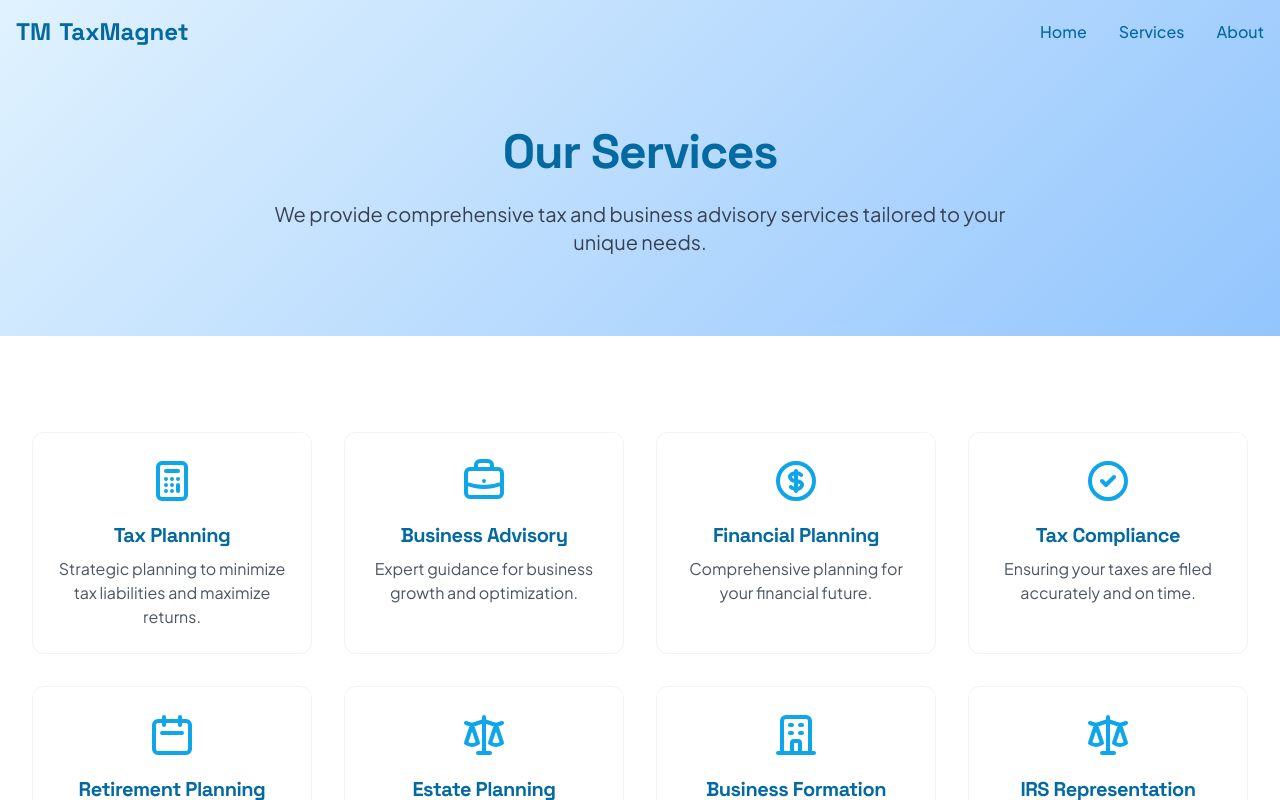
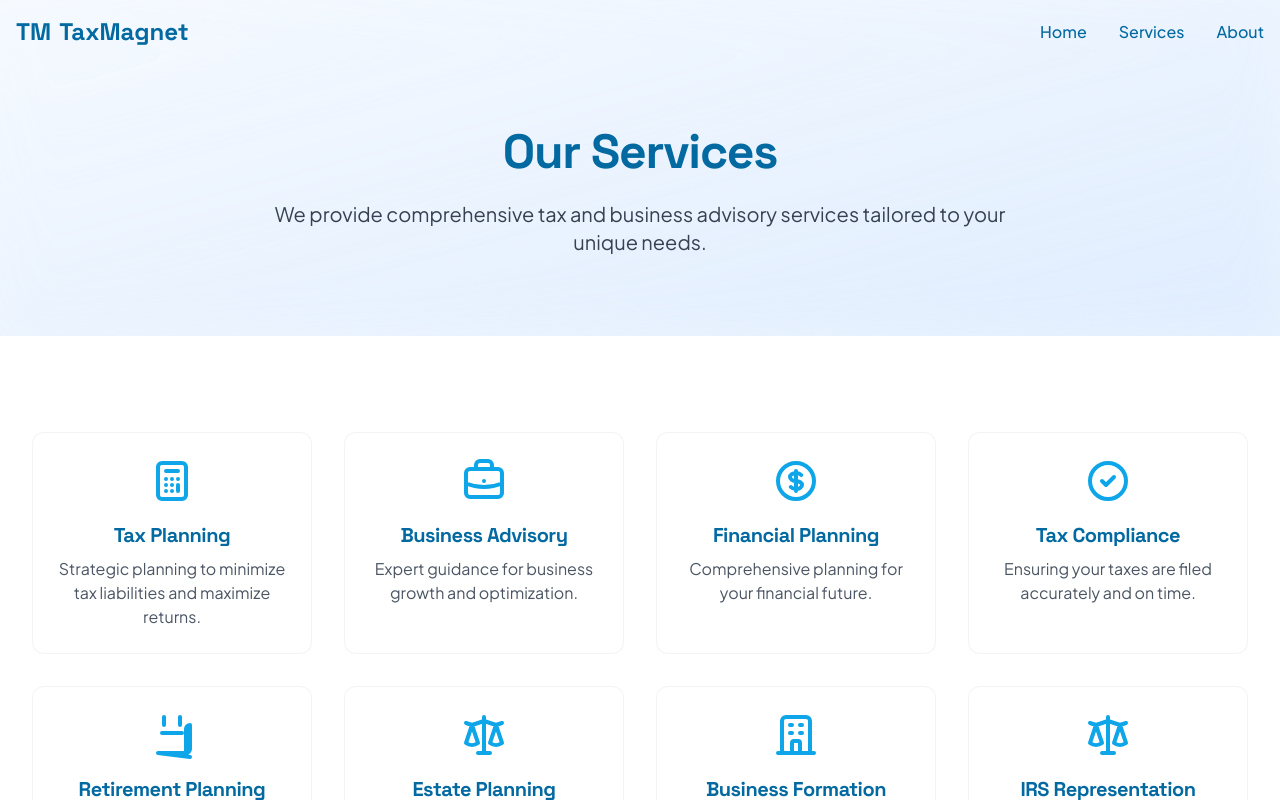
Before and after one commit to reginoorv/mtxt, a React (Vite) app: page /services in a window 1280 px wide. Shown: the top 800 px of the page. Built offline with nearby package versions, Linux system fonts and the light colour scheme.

Commit message:
Add background and blur effect
Apply background and blur effect to the specified section.

```diff
--- a/src/pages/Services.tsx
+++ b/src/pages/Services.tsx
@@ -1,4 +1,3 @@
-
 import { useEffect } from 'react';
 import Navbar from '@/components/Navbar';
 import Footer from '@/components/Footer';
@@ -57,7 +56,7 @@ const Services = () => {
       detailedDescription: "Our retirement planning services help you prepare for a financially secure future. We assess your current situation, define your retirement goals, and create strategies to help you achieve the retirement lifestyle you desire.",
       icon: (
         <svg className="h-12 w-12" xmlns="http://www.w3.org/2000/svg" fill="none" viewBox="0 0 24 24" stroke="currentColor">
-          <path strokeLinecap="round" strokeLinejoin="round" strokeWidth={2} d="M8 7V3m8 4V3m-9 8h10M5 21h14a2 2 0 002-2V7a2 2 0 00-2-2H5a2 2 0 00-2 2v12a2 2 0 002 2z" />
+          <path strokeLinecap="round" strokeLinejoin="round" strokeWidth={2} d="M8 7V3m8 4V3m-9 8h10M5 21h14a2 2 0 002-2V7a2 2 0 00-2 2v12a2 2 0 002 2z" />
         </svg>
       ),
     },
@@ -98,8 +97,8 @@ const Services = () => {
       <Navbar />
 
       {/* Header */}
-      <section className="hero-gradient pt-32 pb-20">
-        <div className="container mx-auto px-4 md:px-6 lg:px-8 text-center">
+      <section className="relative bg-gradient-to-br from-blue-50 via-blue-100/80 to-blue-200/60 pt-32 pb-20 backdrop-blur-lg before:absolute before:inset-0 before:bg-white/40 before:backdrop-blur-xl before:z-0">
+        <div className="container mx-auto px-4 md:px-6 lg:px-8 text-center relative z-10">
           <ScrollAnimationWrapper>
             <h1 className="text-4xl md:text-5xl font-bold text-taxmagnet-darkblue mb-6">Our Services</h1>
             <p className="text-xl text-gray-700 max-w-3xl mx-auto">
```
